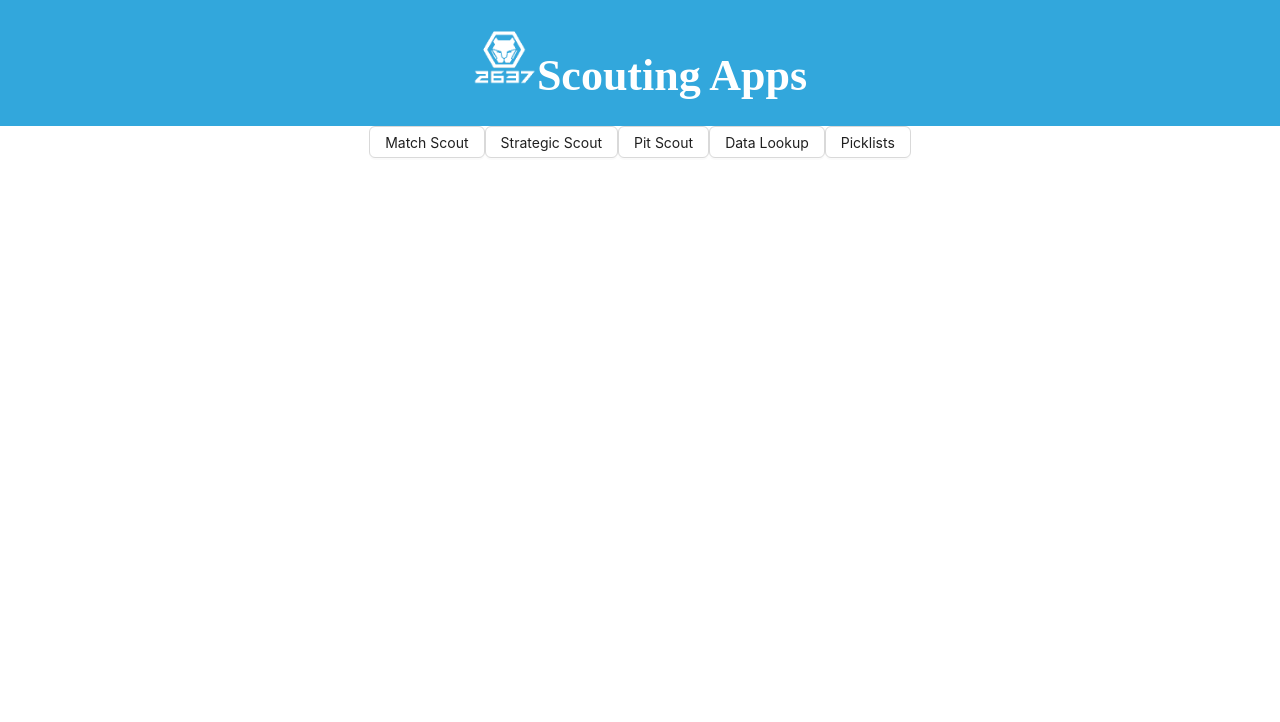
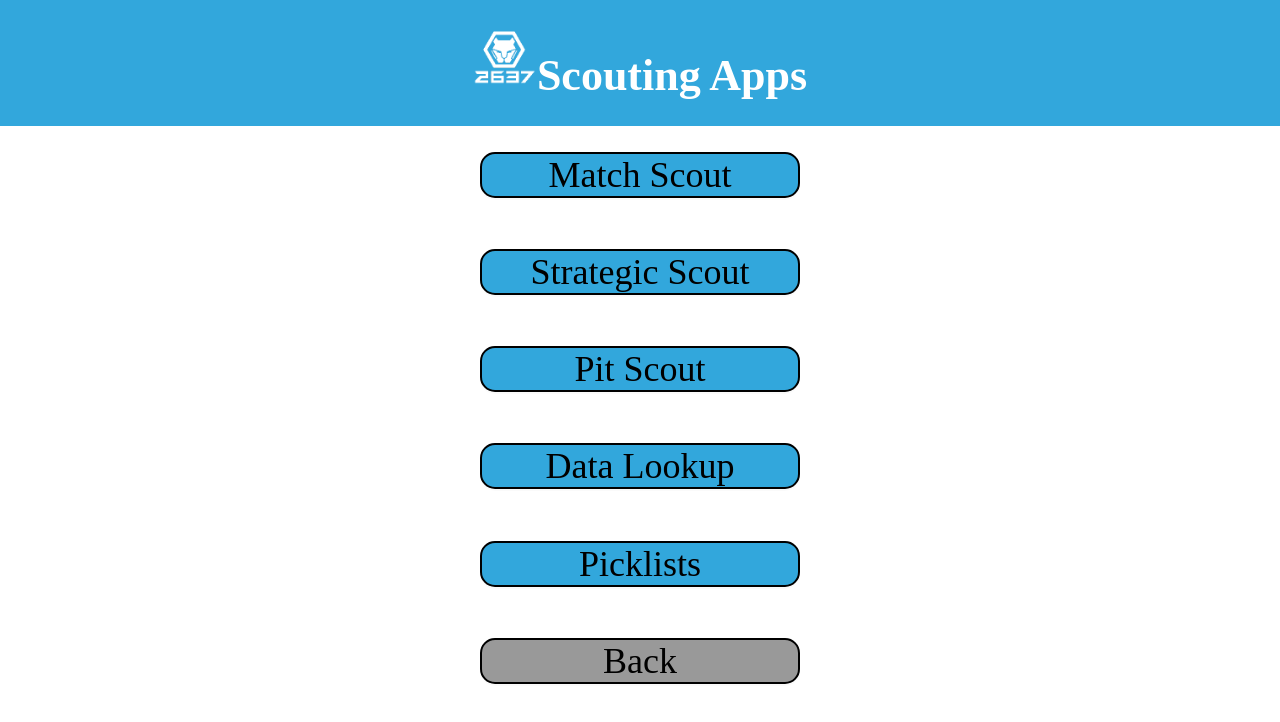
Before and after one commit to PhantomCatz/IntegratedScoutingApps, a React (Create React App) app in the folder integrated-scouting-apps/: page /scoutingapp in a window 1280 px wide. Shown: the top 722 px of the page. Built offline with nearby package versions, Linux system fonts and the light colour scheme; the HTML template or start-up script is replaced by a standard one; a web font is replaced by a local one.

Commit message:
fix/fix-match-level/nk

```diff
--- a/integrated-scouting-apps/src/index.tsx
+++ b/integrated-scouting-apps/src/index.tsx
@@ -14,19 +14,19 @@ import { BrowserRouter, Routes, Route } from 'react-router-dom';
 const homePage = {
   title: 'Strategy Apps',
   buttons: [
-    { text: 'Scouting App', link: '/scoutingapp' },
-    { text: 'Drive Team Feeder', link: '/dtf' }
+    {text: 'Scouting App', link: '/scoutingapp', style: 'mainbutton'},
+    {text: 'Drive Team Feeder', link: '/dtf', style: 'mainbutton'}
   ]
 };
-
 const scoutingApp = {
   title: 'Scouting Apps',
   buttons: [
-    { text: 'Match Scout', link: '/scoutingapp/match'},
-    { text: 'Strategic Scout', link: '/scoutingapp/strategic'},
-    { text: 'Pit Scout', link: '/scoutingapp/pit'},
-    { text: 'Data Lookup', link: '/scoutingapp/lookup'},
-    { text: 'Picklists', link: '/scoutingapp/picklists'},
+    {text: 'Match Scout', link: '/scoutingapp/match', style: 'mainbutton'},
+    {text: 'Strategic Scout', link: '/scoutingapp/strategic', style: 'mainbutton'},
+    {text: 'Pit Scout', link: '/scoutingapp/pit', style: 'mainbutton'},
+    {text: 'Data Lookup', link: '/scoutingapp/lookup', style: 'mainbutton'},
+    {text: 'Picklists', link: '/scoutingapp/picklists', style: 'mainbutton'},
+    {text: 'Back', link: '/', style: 'backbutton'},
   ]
 }
 export default function App() {
--- a/integrated-scouting-apps/src/public/stylesheets/buttons.css
+++ b/integrated-scouting-apps/src/public/stylesheets/buttons.css
@@ -11,3 +11,16 @@
     margin: 2% 1%;
     cursor: pointer;
 }
+.backbutton {
+    background-color: #999999ff;
+    color: #000000;
+    border: 2px solid black;
+    border-radius: 15px;
+    width: 25%;
+    height: 10%;
+    text-align: center;
+    font-size: 36px;
+    font-family: Audiowide;
+    margin: 2% 1%;
+    cursor: pointer;
+}
--- a/integrated-scouting-apps/src/routes/dtf.tsx
+++ b/integrated-scouting-apps/src/routes/dtf.tsx
@@ -1,4 +1,5 @@
 import '../public/stylesheets/home.css';
+import '../public/stylesheets/buttons.css';
 import logo from '../public/images/logo.png';
 
 function homePage() {
--- a/integrated-scouting-apps/src/routes/home.tsx
+++ b/integrated-scouting-apps/src/routes/home.tsx
@@ -1,10 +1,11 @@
 import '../public/stylesheets/home.css';
+import '../public/stylesheets/buttons.css';
 import logo from '../public/images/logo.png';
 import { Button } from 'antd';
 
 interface Props {
   title: string;
-  buttons: { text: string, link: string }[];
+  buttons: { text: string, link: string, style: string }[];
 }
 
 function homePage(props: Props) {
@@ -18,7 +19,7 @@ function homePage(props: Props) {
       </div>
       <div className='body'>
         {props.buttons.map((button, index) => (
-            <Button key={index} href={button.link}>{button.text}</Button>
+            <Button className={button.style} key={index} href={button.link}>{button.text}</Button>
           ))}
       </div>
     </body>
--- a/integrated-scouting-apps/src/routes/match.tsx
+++ b/integrated-scouting-apps/src/routes/match.tsx
@@ -12,7 +12,7 @@ const items: TabsProps['items'] = [
     {
       key: '2',
       label: 'Auton',
-      children: 'robin gay',
+      children: 'testing the gp of robin',
     },
     {
       key: '3',
@@ -28,12 +28,13 @@ const items: TabsProps['items'] = [
 
 function preMatch() {
     const items: MenuProps['items'] = [
-        {label: "R1", key: '0'},
-        {label: "R2", key: '1'},
-        {label: "R3", key: '3'},
-        {label: "B1", key: '4'},
-        {label: "B2", key: '5'},
-        {label: "B3", key: '6'},
+        {label: "Qualifications", key: '0'},
+        {label: "Round 1", key: '1'},
+        {label: "Round 2", key: '2'},
+        {label: "Round 3", key: '3'},
+        {label: "Round 4", key: '4'},
+        {label: "Round 5", key: '5'},
+        {label: "Finals", key: '6'},
     ];
     return (
         <div>
@@ -41,7 +42,7 @@ function preMatch() {
             <Input placeholder="NK" maxLength={2}/>
             <br></br>
             <p>Event Name</p>
-            <Input placeholder="juwon is very gay"/>
+            <Input placeholder="juwon is very home of six"/>
             <br></br>
             <p>Match Level</p>
             <Dropdown menu={{ items }} trigger={['click']}>
@@ -56,6 +57,9 @@ function preMatch() {
             </div>
         </div>
     );
+}
+function autonMatch() {
+
 }
 function homePage() {
   return (
--- a/integrated-scouting-apps/src/routes/scoutingapp.tsx
+++ b/integrated-scouting-apps/src/routes/scoutingapp.tsx
@@ -4,7 +4,7 @@ import { Button } from 'antd';
 
 interface Props {
   title: string;
-  buttons: { text: string, link: string }[];
+  buttons: { text: string, link: string, style: string }[];
 }
 
 function homePage(props: Props) {
@@ -18,8 +18,11 @@ function homePage(props: Props) {
       </div>
       <div className='body'>
         {props.buttons.map((button, index) => (
-            <Button key={index} href={button.link}>{button.text}</Button>
-          ))}
+          <div>
+            <Button className={button.style} key={index} href={button.link}>{button.text}</Button>
+            <br></br>
+          </div>
+        ))}
       </div>
     </body>
   );
```
